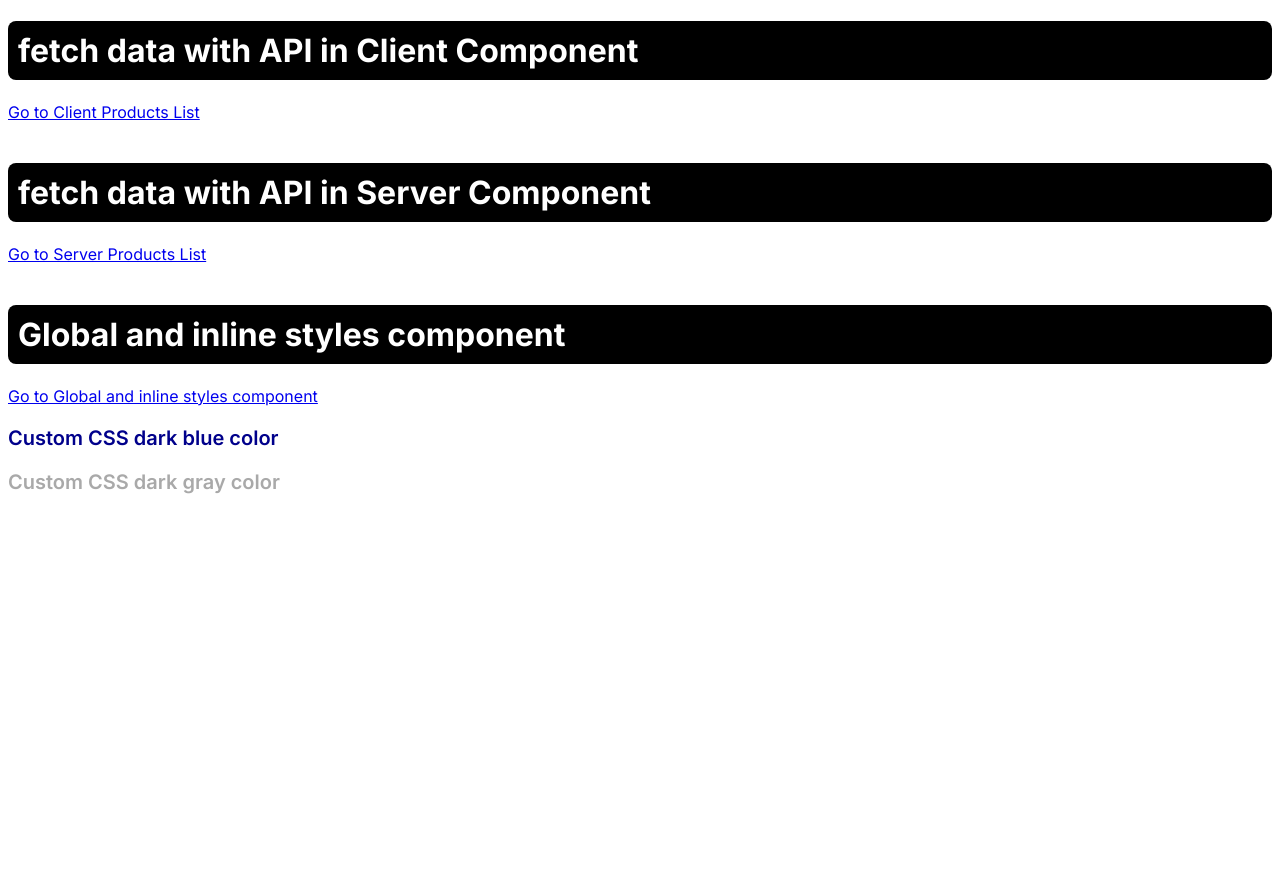
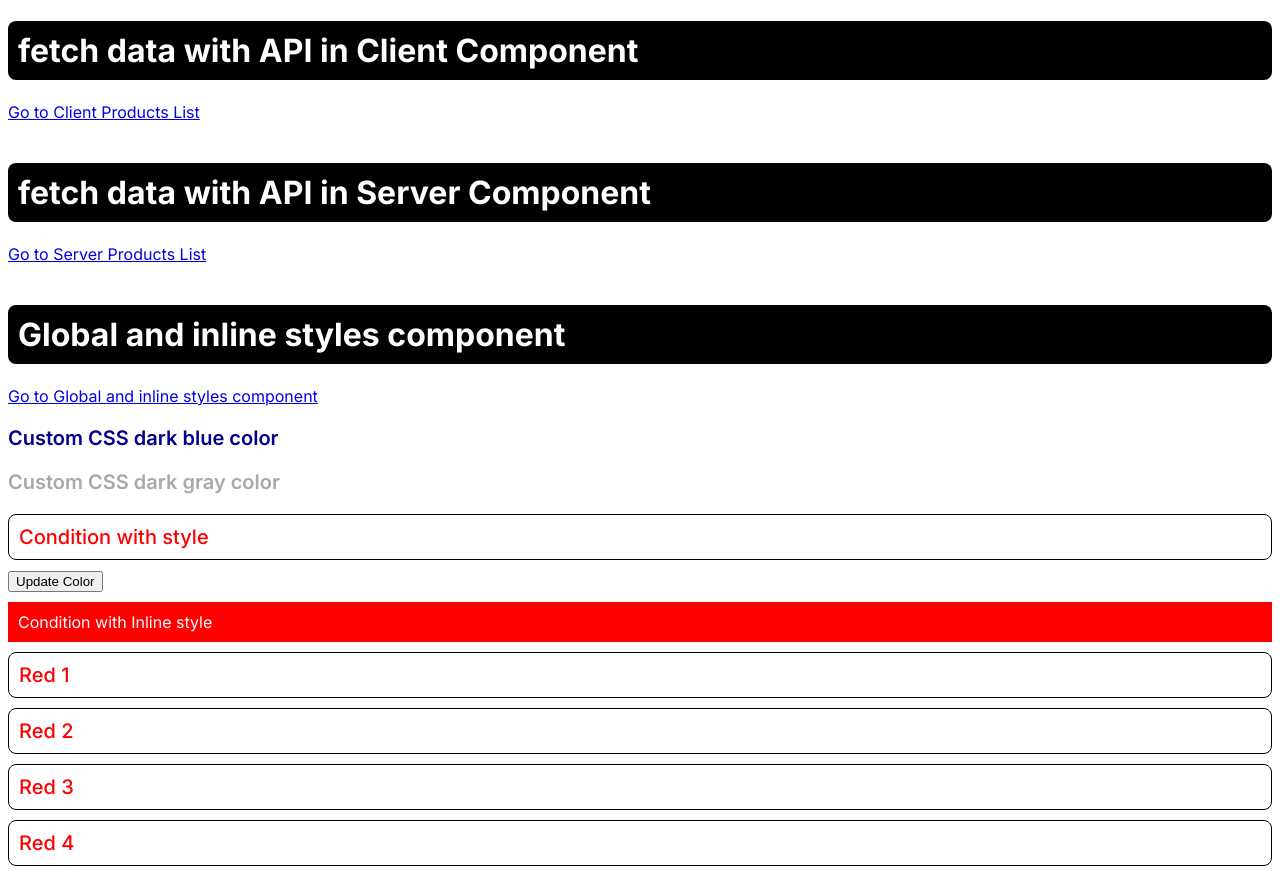
Before and after one commit to Shahrukh-elRed/next-js-demo, a Next.js app: page / in a window 1280 px wide. Before the commit the page ends 800 px from the top, so only its background shows below. Built offline with nearby package versions, Linux system fonts and the light colour scheme.

Commit message:
conditional styles

```diff
--- a/src/app/page.js
+++ b/src/app/page.js
@@ -2,8 +2,11 @@
 import Link from "next/link";
 import style1 from "@/other.module.css";
 import style2 from "@/custom.module.css";
+import { useState } from "react";
 
 export default function Home() {
+  const [color, setColor] = useState("red")
+  const { red } = style2;
 
   return (
     <main>
@@ -19,6 +22,13 @@ export default function Home() {
       <Link href="/user">Go to Global and inline styles component</Link>
       <div className={style1.main}>Custom CSS dark blue color</div>
       <div className={style2.main}>Custom CSS dark gray color</div>
+      <div className={color === "red" ? style2.red : style2.green}>Condition with style</div>
+      <button onClick={() => setColor(color === "red" ? "green" : "red")}>Update Color</button>
+      <div id={style2.whitetext} style={color === "red" ? {background: "red"} : {background: "green"}}>Condition with Inline style</div>
+      <div className={red}>Red 1</div>
+      <div className={red}>Red 2</div>
+      <div className={red}>Red 3</div>
+      <div className={red}>Red 4</div>
     </main>
   )
 }
--- a/src/custom.module.css
+++ b/src/custom.module.css
@@ -5,3 +5,31 @@
     font-size: 20px;
     font-weight: 600;
 }
+
+.red {
+    color: red;
+    background-color: transparent;
+    padding: 10px;
+    border: 1px solid #000;
+    border-radius: 8px;
+    font-weight: 500;
+    font-size: 20px;
+    margin: 10px 0;
+}
+
+.green {
+    color: green;
+    background-color: transparent;
+    padding: 10px;
+    border: 1px solid #000;
+    border-radius: 8px;
+    font-weight: 500;
+    font-size: 20px;
+    margin: 10px 0;
+}
+
+#whitetext {
+    color: #fff;
+    padding: 10px;
+    margin: 10px 0;
+}
```
